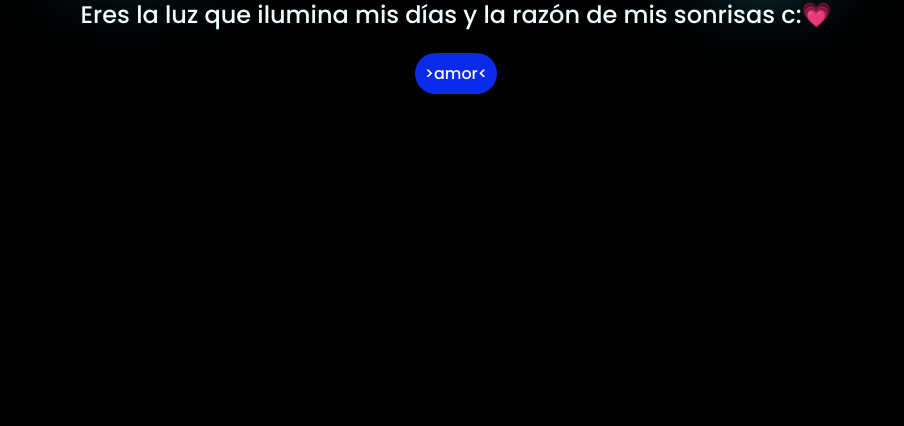
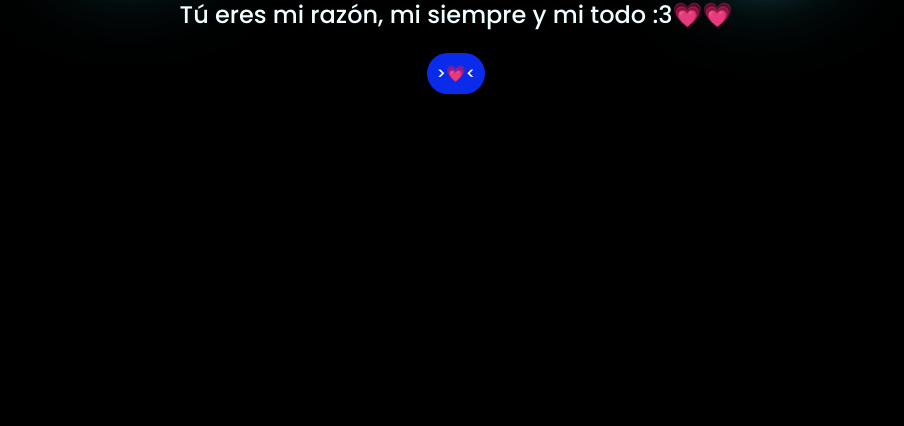
Before and after one commit to AdolfusR9/MiAmor, a plain HTML site: page index.html in a window 1280 px wide. Shown: the part 374-800 px from the top of the page, without its empty margins (192-1096 px from the left). Drawn offline with Linux system fonts and the light colour scheme.

Commit message:
Update index.html

```diff
--- a/index.html
+++ b/index.html
@@ -21,11 +21,11 @@
         <span>💗</span>
     </div>
     <div class="description">
-        <span>Eres la luz que ilumina mis días y la razón de mis sonrisas c:💗</span>
+        <span>Tú eres mi razón, mi siempre y mi todo :3💗💗</span>
     </div>
     <div class="button">
         <button class="botones">
-            <a href="flower.html" style="color: #fff;">>amor<</a>
+            <a href="flower.html" style="color: #fff;">>💗<</a>
         </button>
     </div>
 
```
